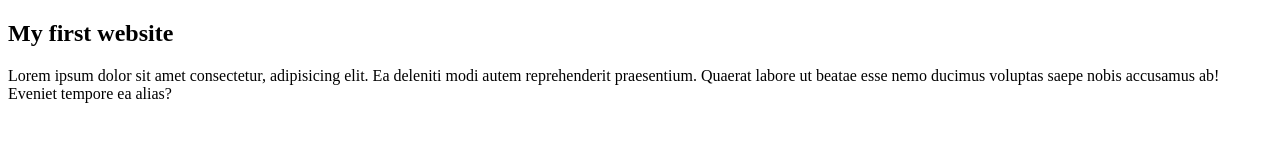
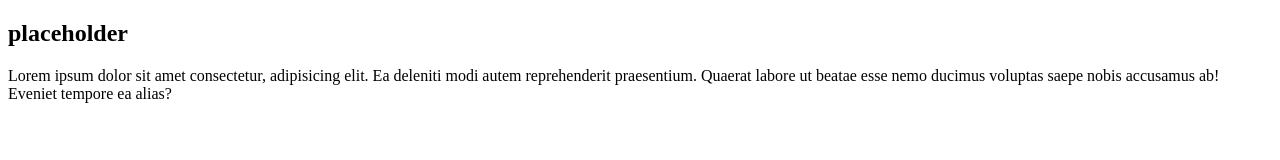
Before and after one commit to ClementMbai/git_test, a plain HTML site: page index.html in a window 1280 px wide. Drawn offline with Linux system fonts and the light colour scheme.

Commit message:
end_month

```diff
--- a/index.html
+++ b/index.html
@@ -6,7 +6,7 @@
     <title>Document</title>
 </head>
 <body>
-    <h2>My first website</h2>
+    <h2>placeholder</h2>
 
     <p>
         Lorem ipsum dolor sit amet consectetur, adipisicing elit. Ea deleniti modi autem reprehenderit praesentium. Quaerat labore ut beatae esse nemo ducimus voluptas saepe nobis accusamus ab! Eveniet tempore ea alias?
```
